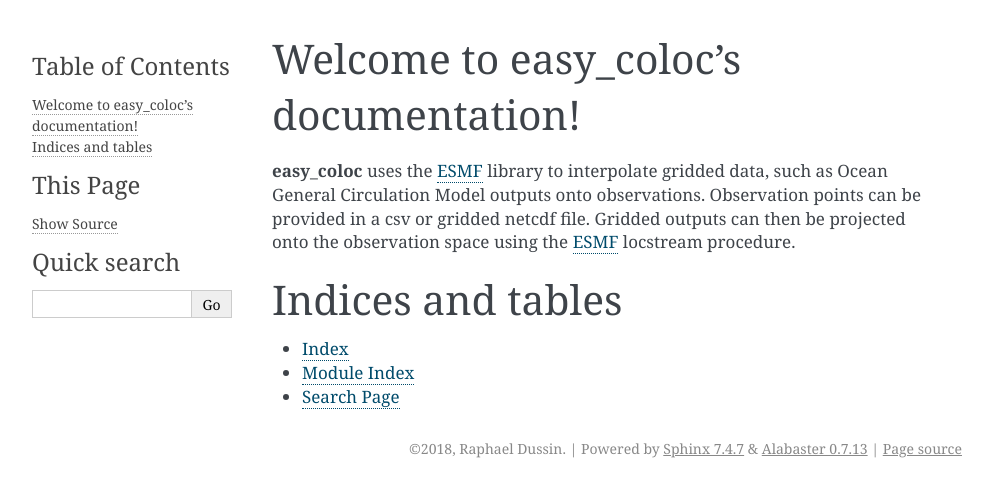
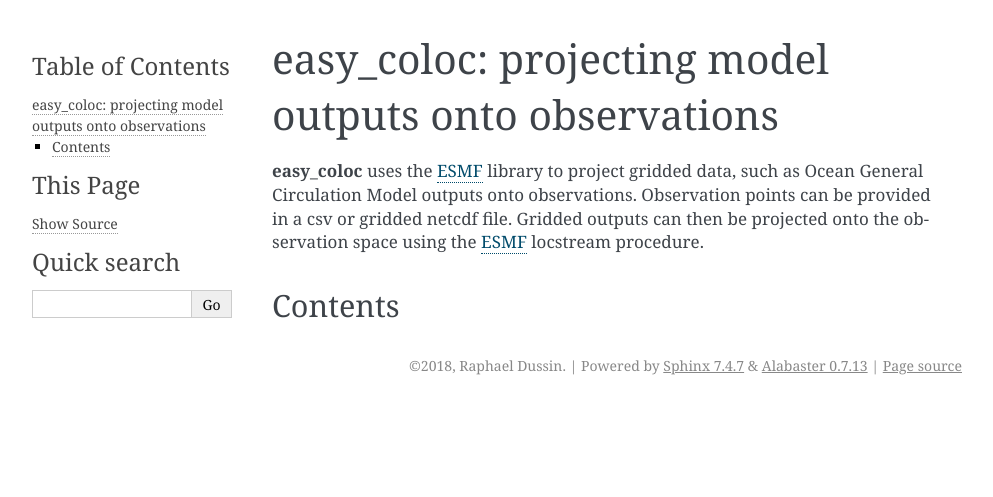
Before and after one commit to sridge/easy_coloc, a Sphinx documentation site: the page built from doc/index.rst, in a window 1280 px wide. Shown: the top 497 px of the page, without its empty margins (148-1141 px from the left). Built offline with Sphinx 7.4.7, drawn with Linux system fonts in a browser that asks for light colours; formulas are drawn with MathJax 3.

Commit message:
working on doc

```diff
--- a/doc/index.rst
+++ b/doc/index.rst
@@ -3,13 +3,16 @@
    You can adapt this file completely to your liking, but it should at least
    contain the root `toctree` directive.
 
-Welcome to easy_coloc's documentation!
-======================================
+easy_coloc: projecting model outputs onto observations
+======================================================
 
-**easy_coloc** uses the ESMF_ library to interpolate gridded data, such as Ocean
+**easy_coloc** uses the ESMF_ library to project gridded data, such as Ocean
 General Circulation Model outputs onto observations. Observation points can
 be provided in a csv or gridded netcdf file. Gridded outputs can then be
 projected onto the observation space using the ESMF_ locstream procedure.
+
+Contents
+--------
 
 .. toctree::
    :maxdepth: 1
@@ -20,9 +23,9 @@ projected onto the observation space using the ESMF_ locstream procedure.
 .. _ESMF: https://www.earthsystemcog.org/projects/esmf/
 
 
-Indices and tables
-==================
+.. Indices and tables
+.. ==================
 
-* :ref:`genindex`
-* :ref:`modindex`
-* :ref:`search`
+.. * :ref:`genindex`
+.. * :ref:`modindex`
+.. * :ref:`search`
```
